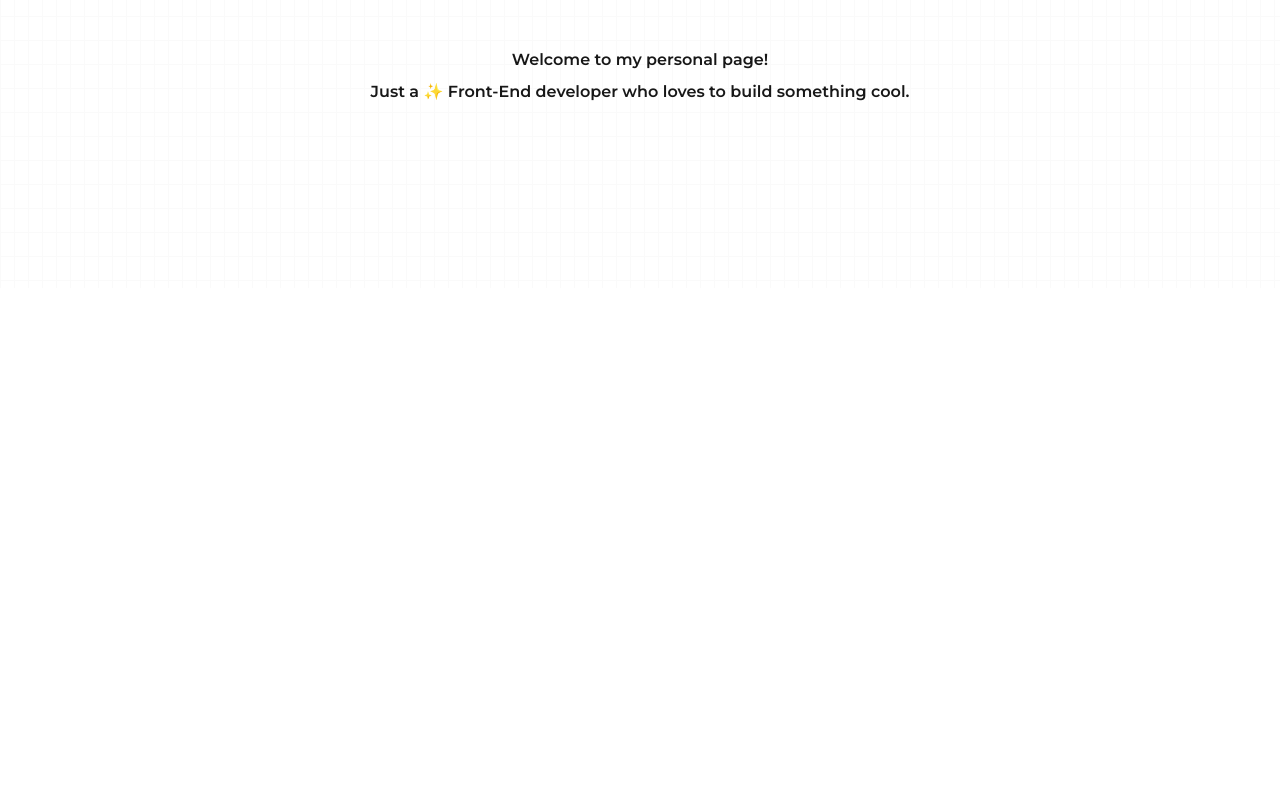
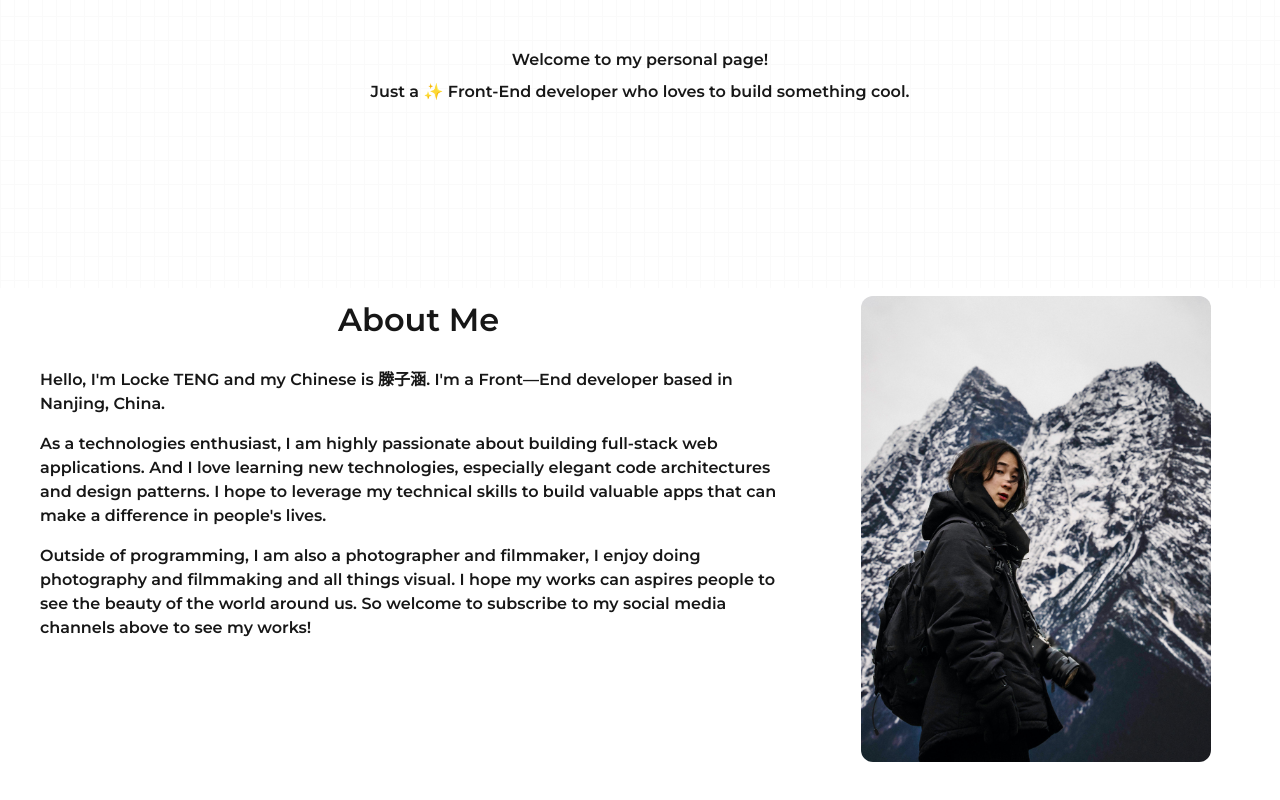
Before and after one commit to tzh943855696/Portfolio, a Next.js app: page / in a window 1280 px wide. Shown: the part 512-1312 px from the top of the page. Before the commit the page ends 800 px from the top, so only its background shows below. Built offline with nearby package versions, Linux system fonts and the light colour scheme; a web font is replaced by a local one.

Commit message:
feat: description

```diff
--- a/app/globals.css
+++ b/app/globals.css
@@ -28,6 +28,12 @@ body {
 
 h1 {
   font-size: 2rem;
+  font-weight: 700;
+}
+
+h2 {
+  font-size: 2rem;
+  font-weight: 700
 }
 
 @media (min-width: 768px) {
--- a/app/page.tsx
+++ b/app/page.tsx
@@ -2,6 +2,7 @@ import Image from "next/image";
 import { Yesteryear } from "next/font/google";
 import * as motion from "motion/react-client";
 import "./index.css";
+import Description from "./ui/description";
 
 const yesteryear = Yesteryear({
   weight: "400",
@@ -36,6 +37,7 @@ export default function Home() {
             transition={{
               duration: 0.5,
             }}
+            viewport={{ once: true, amount: 'some' }}
             className="mb-4 text-[1.4rem] md:text-[2rem] relative"
           >
             Hi I'm Locke TENG!👋
@@ -63,6 +65,7 @@ export default function Home() {
               delay: 0.3,
               duration: 0.5,
             }}
+            viewport={{ once: true, amount: 'some' }}
             className="relative "
           >
             Developer 🧑🏻‍💻
@@ -75,6 +78,7 @@ export default function Home() {
               delay: 0.4,
               duration: 0.5,
             }}
+            viewport={{ once: true, amount: 'some' }}
             className="relative "
           >
             INTJ 📚
@@ -88,6 +92,7 @@ export default function Home() {
                 delay: 0.5,
                 duration: 0.5,
               }}
+              viewport={{ once: true, amount: 'some' }}
               className="relative"
             >
               <p>Welcome to my personal page!</p>
@@ -100,6 +105,7 @@ export default function Home() {
                 delay: 0.6,
                 duration: 0.5,
               }}
+              viewport={{ once: true, amount: 'some' }}
               className="relative"
             >
               <p>
@@ -114,6 +120,8 @@ export default function Home() {
             </ul>
           </div>
         </section>
+
+        <Description></Description>
       </main>
     </>
   );
--- /dev/null
+++ b/app/ui/description.tsx
@@ -0,0 +1,62 @@
+import React from 'react'
+
+export default function description() {
+  return (
+    <section
+    id="about"
+    className="mx-auto my-16 flex flex-col items-center justify-center gap-4 px-2 md:my-20  md:max-w-full lg:flex-row lg:items-start lg:gap-16"
+  >
+    <div className="order-2 lg:order-1 lg:w-2/3">
+      <div>
+        <h2 className="mb-3 w-full text-center md:mb-6">About Me</h2>
+      </div>
+      <article className="flex flex-col gap-4">
+        <div >
+          <p>
+            Hello, I'm Locke TENG and my Chinese is
+            <span className="whitespace-nowrap"> 滕子涵</span>
+            . I'm a <b>Front—End</b> developer based
+            in Nanjing, China.
+          </p>
+        </div>
+        <div>
+          <p>
+            As a technologies enthusiast, I am highly passionate about
+            building full-stack web applications. And I love learning new
+            technologies, especially elegant code architectures and design
+            patterns. I hope to leverage my technical skills to build valuable
+            apps that can make a difference in people's lives.
+          </p>
+        </div>
+        <div >
+          <p>
+            Outside of programming, I am also a photographer and filmmaker, I
+            enjoy doing photography and filmmaking and all things visual. I
+            hope my works can aspires people to see the beauty of the world
+            around us. So welcome to subscribe to my social media channels
+            above to see my works!
+          </p>
+        </div>
+      </article>
+    </div>
+    <div className="lg:order-2 lg:w-1/3">
+      {/* <div delayOffset={0.4}>
+        <CoolPortraitCard className="hidden lg:block">
+          <img
+            src="/photo.jpeg"
+            alt="photo"
+            className="w-[350px] min-w-[300px] rounded-xl transition-all"
+          />
+        </CoolPortraitCard>
+      </div> */}
+      <div>
+        <img
+          src="/photo.jpeg"
+          alt="photo"
+          className="w-[350px] min-w-[300px] rounded-xl transition-all hover:rotate-3 hover:scale-105"
+        />
+      </div>
+    </div>
+  </section>
+  )
+}
--- a/package.json
+++ b/package.json
@@ -9,6 +9,11 @@
     "lint": "next lint"
   },
   "dependencies": {
+    "@fortawesome/fontawesome-svg-core": "^6.7.2",
+    "@fortawesome/free-brands-svg-icons": "^6.7.2",
+    "@fortawesome/free-regular-svg-icons": "^6.7.2",
+    "@fortawesome/free-solid-svg-icons": "^6.7.2",
+    "@fortawesome/react-fontawesome": "^0.2.2",
     "motion": "^12.4.7",
     "next": "15.1.7",
     "react": "^19.0.0",
```
Also changed, not shown: app/components/contactList.tsx (added, +88 -0 lines), public/photo.jpeg (added), 1 other file (tests, documents, lock files or other folders).
